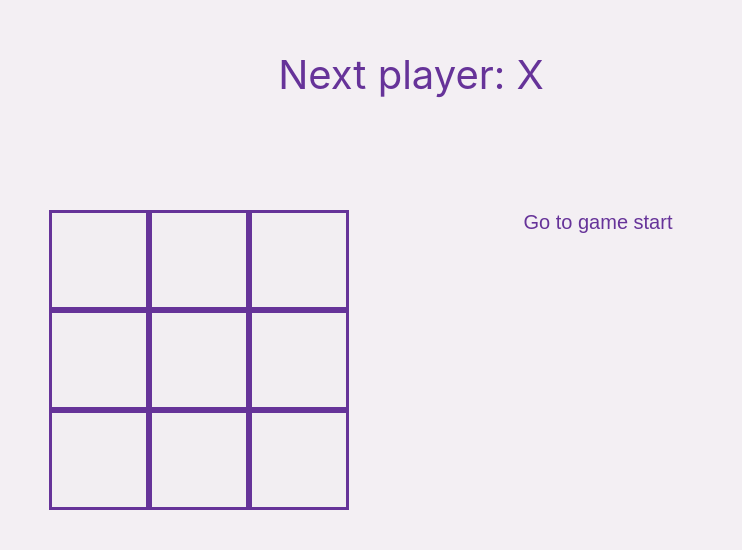
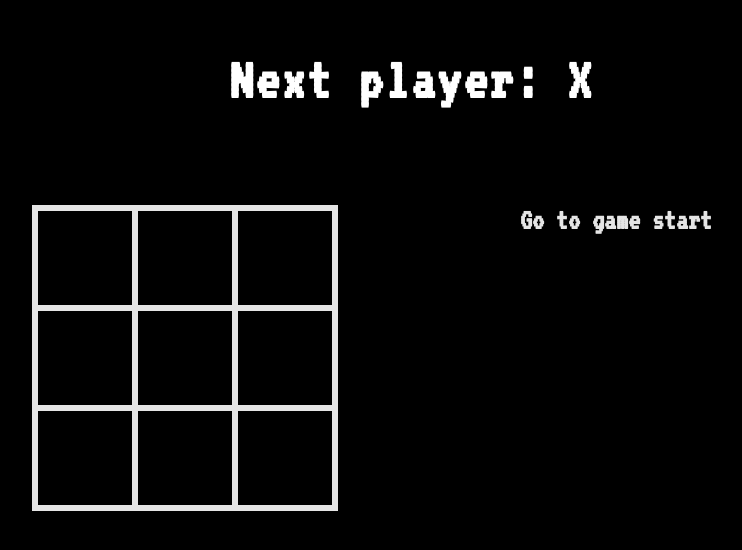
Before and after one commit to kaverrera/tic-tac-toe, a React (Create React App) app: page / in a window 1280 px wide. Shown: the top 550 px of the page, without its empty margins (229-971 px from the left). Built offline with nearby package versions, Linux system fonts and the light colour scheme.

Commit message:
Добавила модальное окно * Надо доработать

```diff
--- a/src/App.css
+++ b/src/App.css
@@ -1,37 +1,41 @@
+@import url('https://fonts.googleapis.com/css2?family=VT323&display=swap');
+
+
 *{
   box-sizing: border-box;
   margin: 0;
   padding: 0;
+  font-family: 'VT323', monospace;
 }
 html{
-  font-size: 40px;
-  background-color: rgba(232, 224, 233, 0.5);
+  background-color: black;
 }
 .square{
-  font-size: 30px;
-  font-weight: 400;
+  font-size: 50px;
+  font-weight: 700;
   width: 100px;
   height: 100px;
-  border: 3px solid rebeccapurple;
-  background-color: white;
+  background-color: black;
   cursor: pointer;
-  padding: 25px 0;
   text-align: center;
-  background-color: rgba(232, 224, 233, 0.1);
+  border: 3px solid rgba(254,254,254, 0.9);
+
 }
 .square-x{
-  color:#4CBF0D;
+  color:chartreuse;
 }
 .square-y{
-  color:#D49339;
+  color:orange;
 }
 
 .board{
   display: grid;
   align-items: center;
   justify-content: center;
-  margin-left: 150px
+  margin-left: 130px;
+  border: 3px solid rgba(254,254,254, 0.9);
 }
+
 .board-row{
   max-height: 100px;
   display: flex;
@@ -41,42 +45,50 @@ html{
   justify-content: space-around;
 }
 .status{
+  font-size: 60px;
+  font-weight: 700;
   width: 400px;
-  margin: 50px auto 80px;
+  margin: 50px auto 75px;
   min-height: 80px;
   text-align: center;
-  color: rebeccapurple;
+  color: white;
+  letter-spacing: 2px;
 }
 .status-win--x{
   font-size: 60px;
-  color: #4CBF0D;
+  font-weight: 700;
+  color: chartreuse;
 }
 .status-win--y{
   font-size: 60px;
-  color:#D49339;
+  font-weight: 700;
+  color: orange;
 }
 .status--over{
   font-size: 60px;
-  color:darkred;
+  font-weight: 700;
+  color:red;
 }
 .moves-item{
   font-size: 20px;
+  font-weight: 700;
 }
 
 .move{
-  font-size: 20px;
+  font-size: 30px;
+  font-weight: 700;
   background: none;
   border: none;
   cursor: pointer;
 }
 .move-to-start{
-  color: rebeccapurple;
+  color: rgba(254,254,254, 0.9);
 }
 .move-to-X{
-  color: #4CBF0D;
+  color: chartreuse;
 }
 .move-to-O{
-  color:#D49339;
+  color:orange;
 }
 
 .move-list{
@@ -92,3 +104,28 @@ html{
   max-width: 1200px;
   margin-left: 40px;
 }
+
+.modal{
+  height: 100vh;
+  width: 100vw;
+  background-color: rgba(0,0,0,1);
+  position: fixed;
+  display: flex;
+  justify-content: center;
+  align-items: center;
+  top: 0;
+  left: 0;
+  transform: scale(0);
+  transition: 0.5s;
+}
+.modal.active{
+  transform: scale(1);
+}
+.modal__content{
+  color: white;
+  padding: 20px;
+  background-color: black;
+  width: 350px;
+  height: 400px;
+  border: 5px solid white;
+}
--- a/src/App.js
+++ b/src/App.js
@@ -2,7 +2,9 @@ import './App.css';
 import {useState} from 'react';
 
 function Square({value, onSquareClick}) {
-    return <button className='square' onClick={onSquareClick}>{value}</button>;
+    return <td>
+        <button className='square' onClick={onSquareClick}>{value}</button>
+    </td>;
 }
 
 function Board({xIsNext, squares, onPlay}) {
@@ -20,25 +22,37 @@ function Board({xIsNext, squares, onPlay}) {
 
     return (
         <>
-            <div className='board'>
-                <div className="board-row">
+            <table className='board'>
+                <tbody>
+                <tr className="board-row">
                     <Square value={squares[0]} onSquareClick={(() => handleClick(0))}/>
                     <Square value={squares[1]} onSquareClick={(() => handleClick(1))}/>
                     <Square value={squares[2]} onSquareClick={(() => handleClick(2))}/>
-                </div>
-                <div className="board-row">
+                </tr>
+                <tr className="board-row">
                     <Square value={squares[3]} onSquareClick={(() => handleClick(3))}/>
                     <Square value={squares[4]} onSquareClick={(() => handleClick(4))}/>
                     <Square value={squares[5]} onSquareClick={(() => handleClick(5))}/>
-                </div>
-                <div className="board-row">
+                </tr>
+                <tr className="board-row">
                     <Square value={squares[6]} onSquareClick={(() => handleClick(6))}/>
                     <Square value={squares[7]} onSquareClick={(() => handleClick(7))}/>
                     <Square value={squares[8]} onSquareClick={(() => handleClick(8))}/>
-                </div>
-            </div>
+                </tr>
+                </tbody>
+            </table>
         </>
     );
+}
+
+function Modal({active}) {
+    return <div className={active ? 'modal active': 'modal'}>
+        <div className="modal__content">
+            <h1>Game over</h1>
+            <p>Lives</p>
+            <div>!!!!!!!!!</div>
+        </div>
+    </div>
 }
 
 export default function Game() {
@@ -47,17 +61,25 @@ export default function Game() {
     const [currentMove, setCurrentMove] = useState(0);
     const currentSquares = history[currentMove];
     const xIsNext = currentMove % 2 === 0;
-    const winner = calculateWinner(currentSquares);
-    let status, statusClass;
+
+    let winner;
+    if (calculateWinner(currentSquares)) {
+        winner = calculateWinner(currentSquares);
+    }
+    let status, statusClass, modalActive;
     if (winner) {
         status = "Winner: " + winner;
-        statusClass = winner==='X'? 'status-win--x': "status-win--y";
-    } else if (currentMove===9){
+        statusClass = winner === 'X' ? 'status-win--x' : "status-win--y";
+         modalActive = true;
+    } else if (currentMove === 9) {
         status = "Game over!";
         statusClass = 'status--over'
+         modalActive = true;
     } else {
         status = "Next player: " + (xIsNext ? "X" : "O");
+         modalActive = false;
     }
+
 
     function handlePlay(nextSquares) {
         const nextHistory = [
@@ -80,11 +102,11 @@ export default function Game() {
             description = 'Go to game start';
         }
         let color;
-        if (move===0){
+        if (move === 0) {
             color = "move-to-start"
-        } else if(move % 2 === 0){
+        } else if (move % 2 === 0) {
             color = "move-to-O"
-        } else{
+        } else {
             color = "move-to-X"
         }
 
@@ -112,9 +134,12 @@ export default function Game() {
                     </div>
                 </div>
             </div>
+            <Modal active={modalActive}/>
+
         </>
     );
 }
+
 
 // Функция проверки игры
 function calculateWinner(squares) {
@@ -134,14 +159,7 @@ function calculateWinner(squares) {
             squares[a]?.props?.children &&
             squares[a]?.props?.children === squares[b]?.props?.children &&
             squares[a]?.props?.children === squares[c]?.props?.children) {
-            return squares[a].props.children
-        } else if (
-            squares[a] &&
-            squares[a] === squares[b] &&
-            squares[a] === squares[c]
-        ) {
-            return squares[a];
-
+            return squares[a].props.children;
         }
     }
     return null;
```
